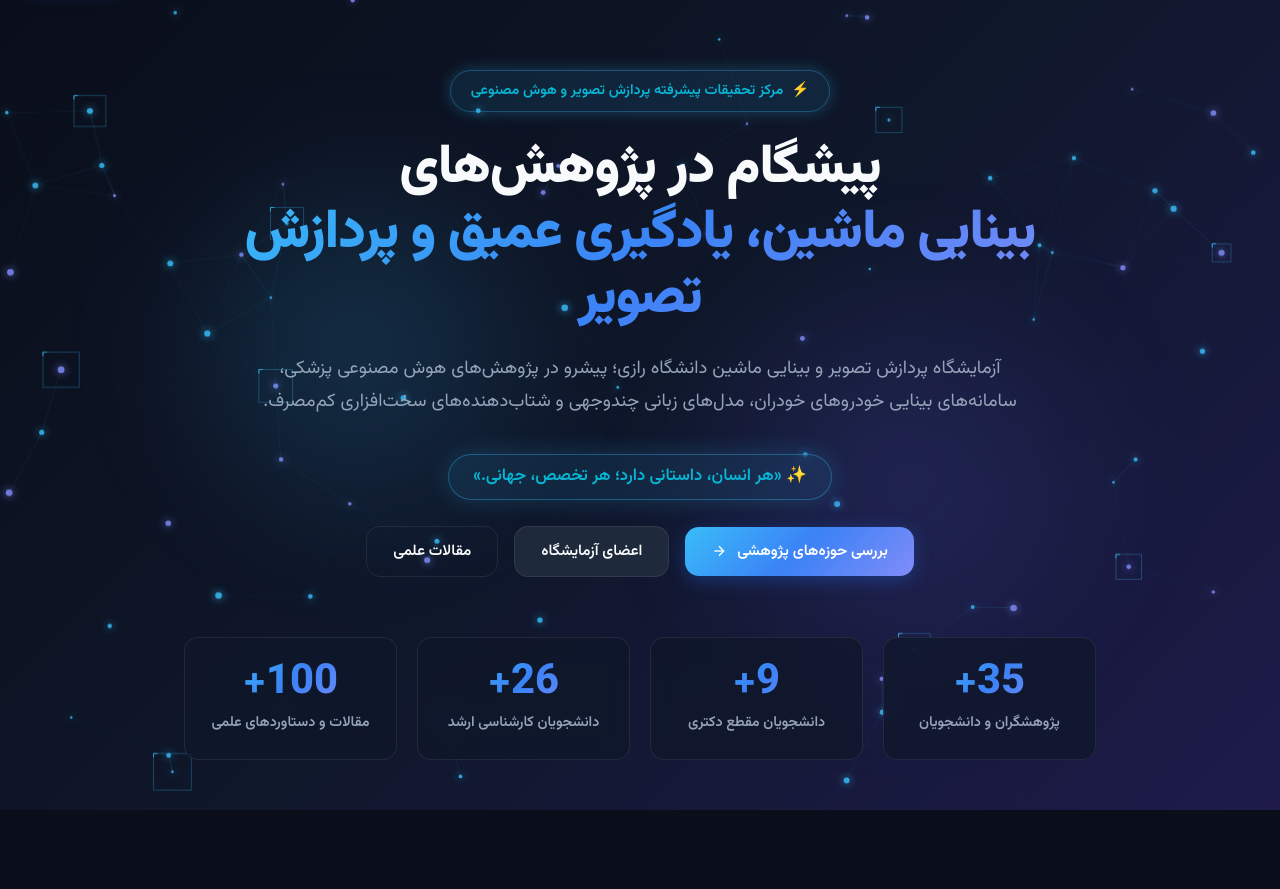
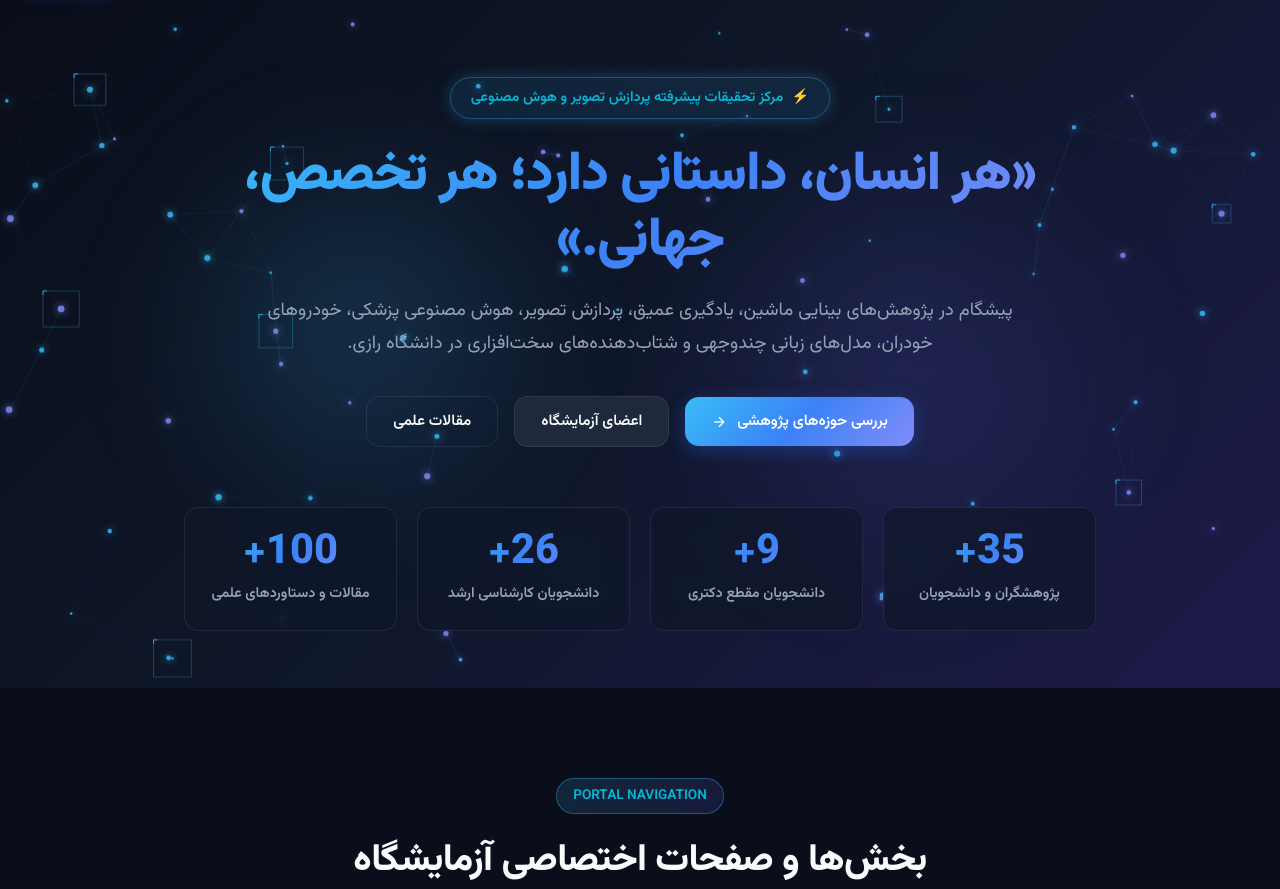
Before and after one commit to FaezehMillerAI/cvip-lab, a PHP site: page / in a window 1280 px wide. Shown: the part 77-966 px from the top of the page. Run offline with PHP 8.4, Linux system fonts and the light colour scheme.

Commit message:
Feature quote as primary Hero Headline on Homepage

```diff
--- a/index.html
+++ b/index.html
@@ -108,19 +108,12 @@
         </div>
 
         <h1 class="hero-title">
-            <span id="t-hero-title-1">پیشگام در پژوهش‌های </span>
-            <span class="gradient-text" id="t-hero-title-2">بینایی ماشین، یادگیری عمیق و پردازش تصویر</span>
+            <span class="gradient-text" id="t-hero-title-2">«هر انسان، داستانی دارد؛ هر تخصص، جهانی.»</span>
         </h1>
 
         <p class="hero-desc" id="t-hero-desc">
-            آزمایشگاه پردازش تصویر و بینایی ماشین دانشگاه رازی؛ پیشرو در پژوهش‌های هوش مصنوعی پزشکی، سامانه‌های بینایی خودروهای خودران، مدل‌های زبانی چندوجهی و شتاب‌دهنده‌های سخت‌افزاری کم‌مصرف.
+            پیشگام در پژوهش‌های بینایی ماشین، یادگیری عمیق، پردازش تصویر، هوش مصنوعی پزشکی، خودروهای خودران، مدل‌های زبانی چندوجهی و شتاب‌دهنده‌های سخت‌افزاری در دانشگاه رازی.
         </p>
-
-        <div style="margin-bottom: 26px;">
-            <span style="display: inline-block; background: rgba(56, 189, 248, 0.1); border: 1px solid rgba(56, 189, 248, 0.35); border-radius: var(--radius-full); padding: 8px 24px; font-size: 1.05rem; color: var(--accent-cyan); font-weight: 600; box-shadow: var(--shadow-glow); backdrop-filter: blur(8px);">
-                ✨ «هر انسان، داستانی دارد؛ هر تخصص، جهانی.»
-            </span>
-        </div>
 
         <div class="hero-actions">
             <a href="research.html" class="btn btn-primary" id="t-hero-btn-1">
```
Also changed, not shown: research_portal/public_page.php (+3 -10 lines).
